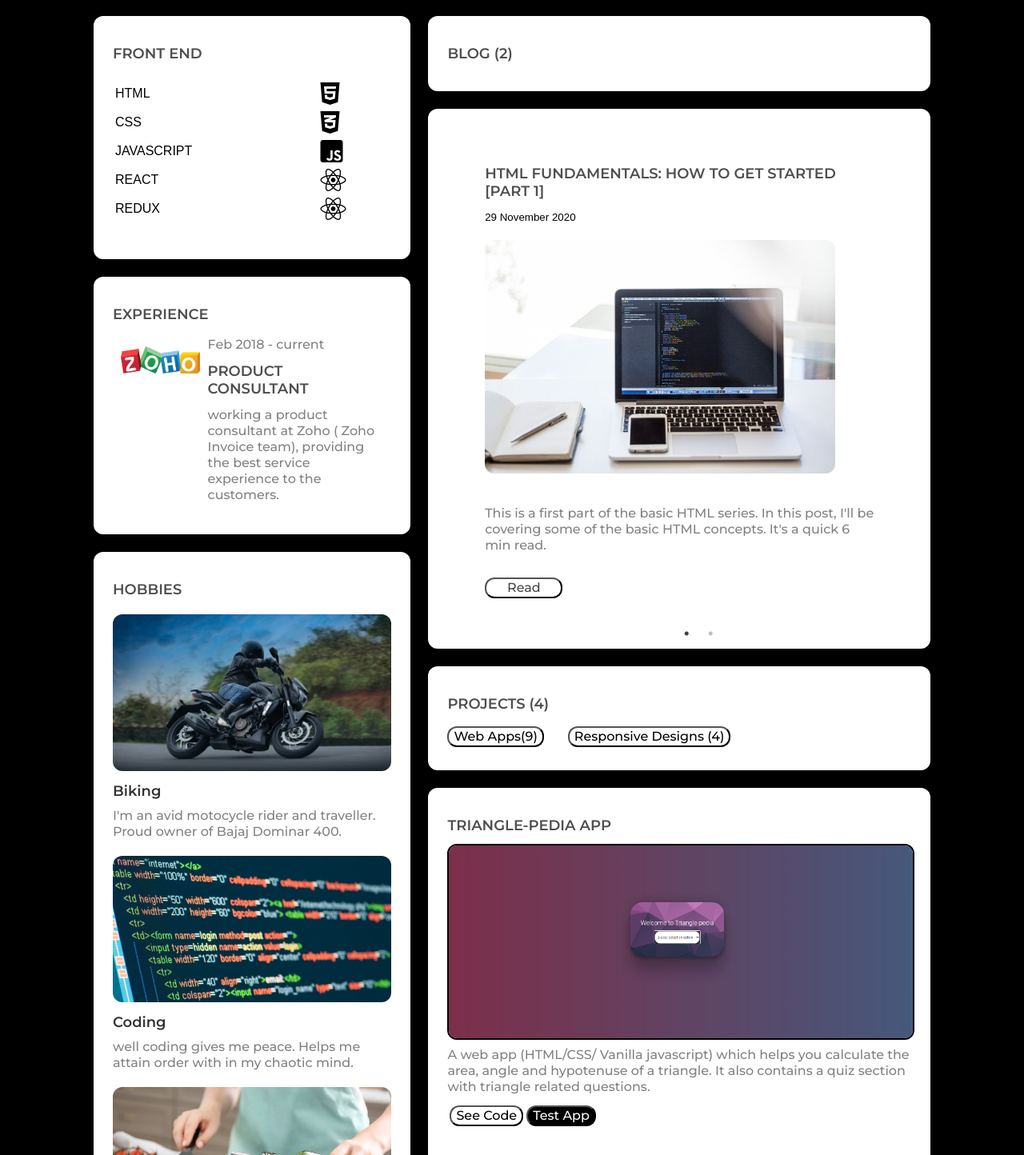
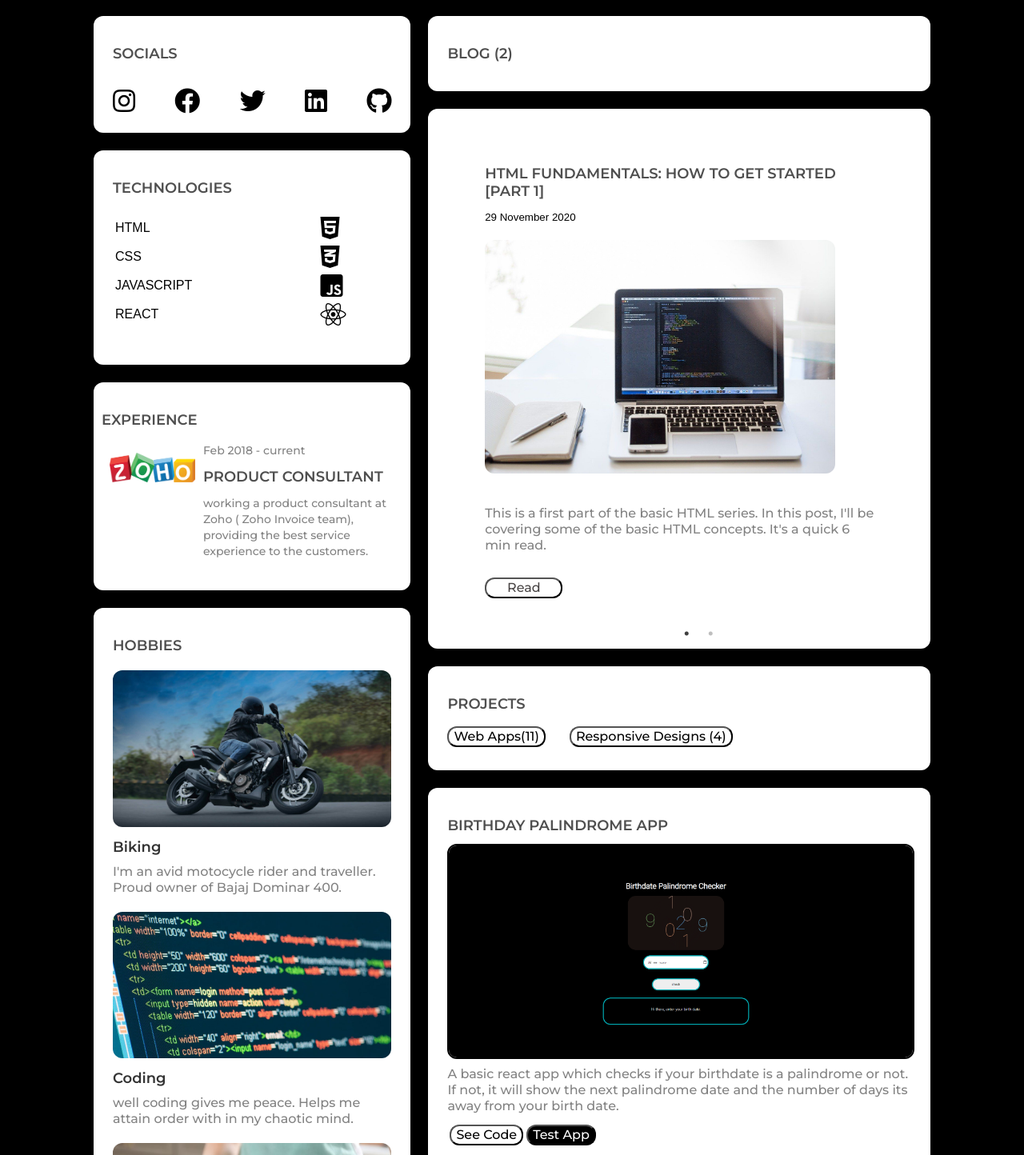
Before and after one commit to shinra613/revamped-portfolio, a React (Create React App) app in the folder my-portfolio/: page / in a window 1280 px wide. Shown: the part 386-1830 px from the top of the page at 80% size. Built offline with nearby package versions, Linux system fonts and the light colour scheme.

Commit message:
feat
-style update
-project data update
-built socials module

```diff
--- a/my-portfolio/src/App.js
+++ b/my-portfolio/src/App.js
@@ -8,6 +8,7 @@ import blog from "./blogs";
 import Render from "./engine";
 import Tech from "./tech";
 import Hobbies from "./hobbies";
+import Social from "./social";
 
 
 
@@ -60,6 +61,7 @@ export default function App() {
       </div>
       <div className="container-body">
         <div className="body-one ">
+          <Social />
           <Tech />
 
           <div className="exp">
@@ -110,7 +112,7 @@ export default function App() {
             </Slider>
           </div>
           <div className="blog">
-            <h1>Projects ({ResponsiveDesign.length})</h1>
+            <h1>Projects </h1>
             <div className="projecttab">
             <button className="btn-one " onClick={()=>setmodule(WebApps)}>Web Apps({WebApps.length})</button>
             <button className="btn-one " onClick={()=>setmodule(ResponsiveDesign)} >Responsive Designs ({ResponsiveDesign.length})</button>
--- a/my-portfolio/src/projects.js
+++ b/my-portfolio/src/projects.js
@@ -40,6 +40,26 @@ const ResponsiveDesigns = [
 ];
 
 const WebApps = [
+  {
+
+    sn: -2,
+    name: "Birthday Palindrome app",
+    def:
+      "A basic react app which checks if your birthdate is a palindrome or not. If not, it will show the next palindrome date and the number of days its away from your birth date.",
+    demo: "http://neog-13-birthday-palindrome-app.vercel.app/",
+    url: "https://github.com/shinra613/neog-13-birthdayPalindrome-app",
+    img: "./images/palindrome.png"
+  },
+  {
+
+    sn: -1,
+    name: "Profit/Loss app",
+    def:
+      "A basic react app which helps your calculate your stock profit / loss.",
+    demo: "http://neog-14-profit-loss-app.vercel.app/",
+    url: "https://github.com/shinra613/neog-14-profitLoss-app",
+    img: "./images/profitloss.png"
+  },
 
   {
 
--- /dev/null
+++ b/my-portfolio/src/social.js
@@ -0,0 +1,15 @@
+const Social = () => {
+    return (<div className="tech">
+        <h1>Socials</h1>
+
+        <div className="social-div">
+            <a href="https://www.instagram.com/akhilvn13/" rel="noreferrer" target="_blank"><i class="fab fa-instagram fa-2x"></i></a>
+            <a href="https://www.facebook.com/akhilvn13/" rel="noreferrer" target = "_blank"><i class="fab fa-facebook fa-2x"></i></a>
+            <a href="https://twitter.com/akhilvn13" rel="noreferrer" target = "_blank"><i class="fab fa-twitter fa-2x"></i></a>
+            <a href="https://www.linkedin.com/in/akhilvenkateshpillai/" rel="noreferrer" target="_blank"><i class="fab fa-linkedin fa-2x"></i></a>
+            <a href="https://github.com/shinra613" rel="noreferrer" target = "_blank"><i class="fab fa-github fa-2x"></i></a>
+        </div>
+  </div>)
+}
+
+export default Social;
--- a/my-portfolio/src/styles.css
+++ b/my-portfolio/src/styles.css
@@ -128,6 +128,18 @@ body {
   color: #828282;
   margin: 5px 0;
   text-align: left;
+}
+
+.social-div{
+  padding-top: 20px;
+  display: flex;
+  justify-content: space-between;
+
+
+}
+
+.fab{
+  color: black;
 }
 
 .tech {
@@ -277,12 +289,14 @@ body {
 .exp {
   background-color: white;
   border-radius: 12px;
-  padding: 24px;
+  padding: 24px 10px;
 }
 
 .exp-container{
 display:flex;
 margin: 10px;
+justify-content: space-between;
+
 
 }
 
@@ -295,8 +309,7 @@ margin: 10px;
 
   .exp-content{
     margin: 0 10px;
-    width: 100%;
-    text-align: left;
+    text-align: justify;
 
   }
 
@@ -305,7 +318,7 @@ margin: 10px;
     font-family: Montserrat;
   font-style: normal;
   font-weight: 500;
-  font-size: 16px;
+  font-size: 14px;
   line-height: 20px;
   color: #828282;
   margin: 5px 0;
@@ -385,16 +398,25 @@ margin-bottom: 50px;
   .header-content{
     width: 70%;
     margin: 30px auto;
-    text-align: center;
+
 
   }
 
   .header-title{
     width: 80%;
+    max-width: 100%;
     margin: auto;
     flex-direction:column;
     justify-content: center;
+
   }
+  .header-title>div>p{
+    font-size: 14px;
+    max-width: 100%;
+
+
+  }
+
 
 
   .header-body{
@@ -405,12 +427,24 @@ margin-bottom: 50px;
 
   }
 
+  .header-body>p{
+    font-size: 14px;
+  }
+
+  .slider-content button {
+   width: 40%;
+  }
+
   .container-body{
     width: 100%;
     margin: 30px auto;
     flex-direction:column;
     max-width: 100%;
 
+  }
+
+  .container-body p {
+    font-size: 14px;
   }
 
 
@@ -442,6 +476,10 @@ margin-bottom: 50px;
 
 }
 
+.hobbies p {
+  font-size: 14px;
+}
+
 .blog{
   margin-bottom: 30px;
 
--- a/my-portfolio/src/tech.js
+++ b/my-portfolio/src/tech.js
@@ -1,6 +1,6 @@
 const Tech = () => {
     return (<div className="tech">
-    <h1>Front end</h1>
+    <h1>Technologies </h1>
 
     <table>
       <tr>
@@ -27,12 +27,7 @@ const Tech = () => {
           <i className="fab fa-react fa-2x"></i>
         </td>
       </tr>
-      <tr>
-        <td>REDUX</td>
-        <td>
-          <i className="fab fa-react fa-2x"></i>
-        </td>
-      </tr>
+
     </table>
   </div>)
 }
```
Also changed, not shown: my-portfolio/public/images/palindrome.png (added), my-portfolio/public/images/profitloss.png (added).
